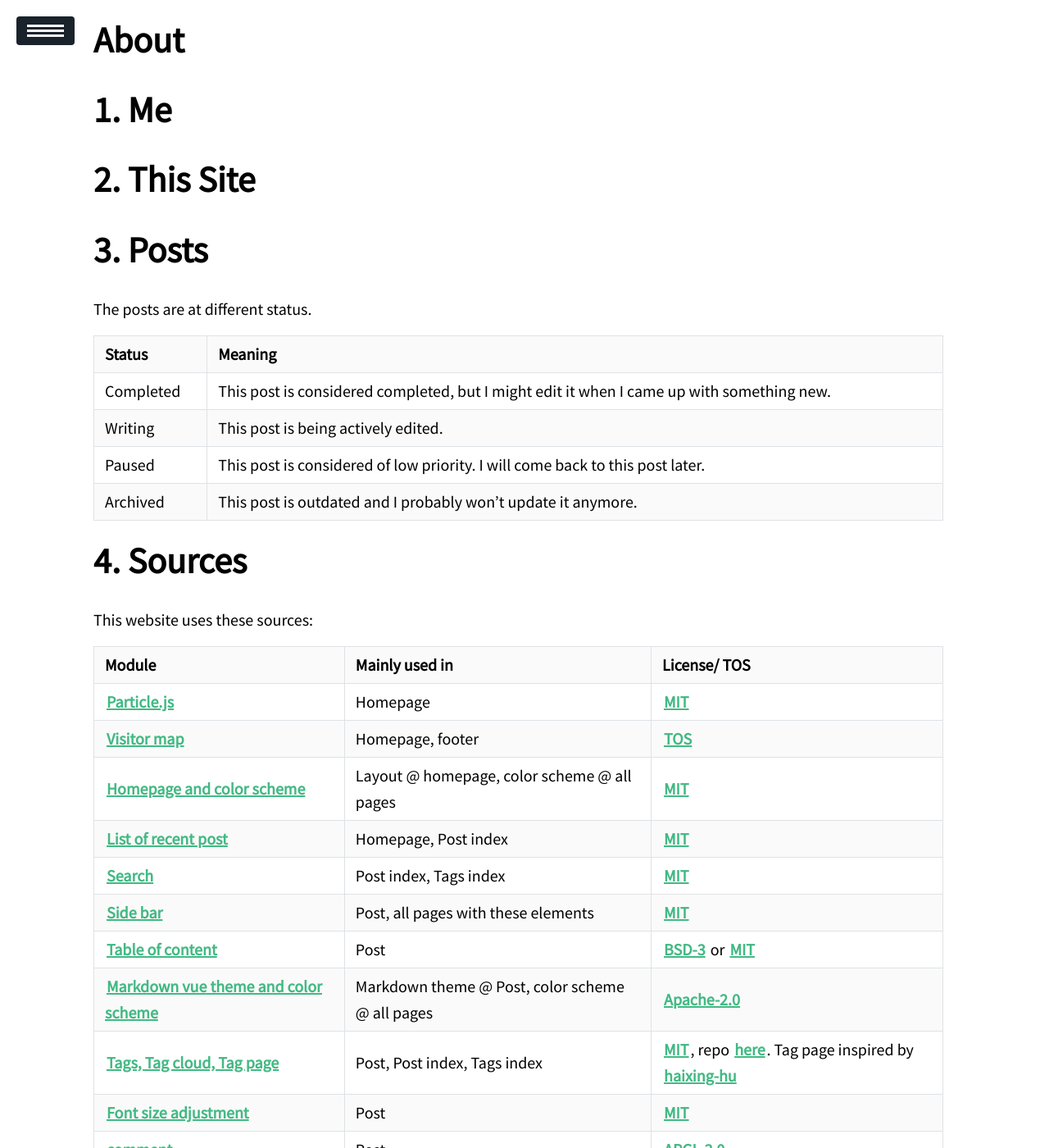
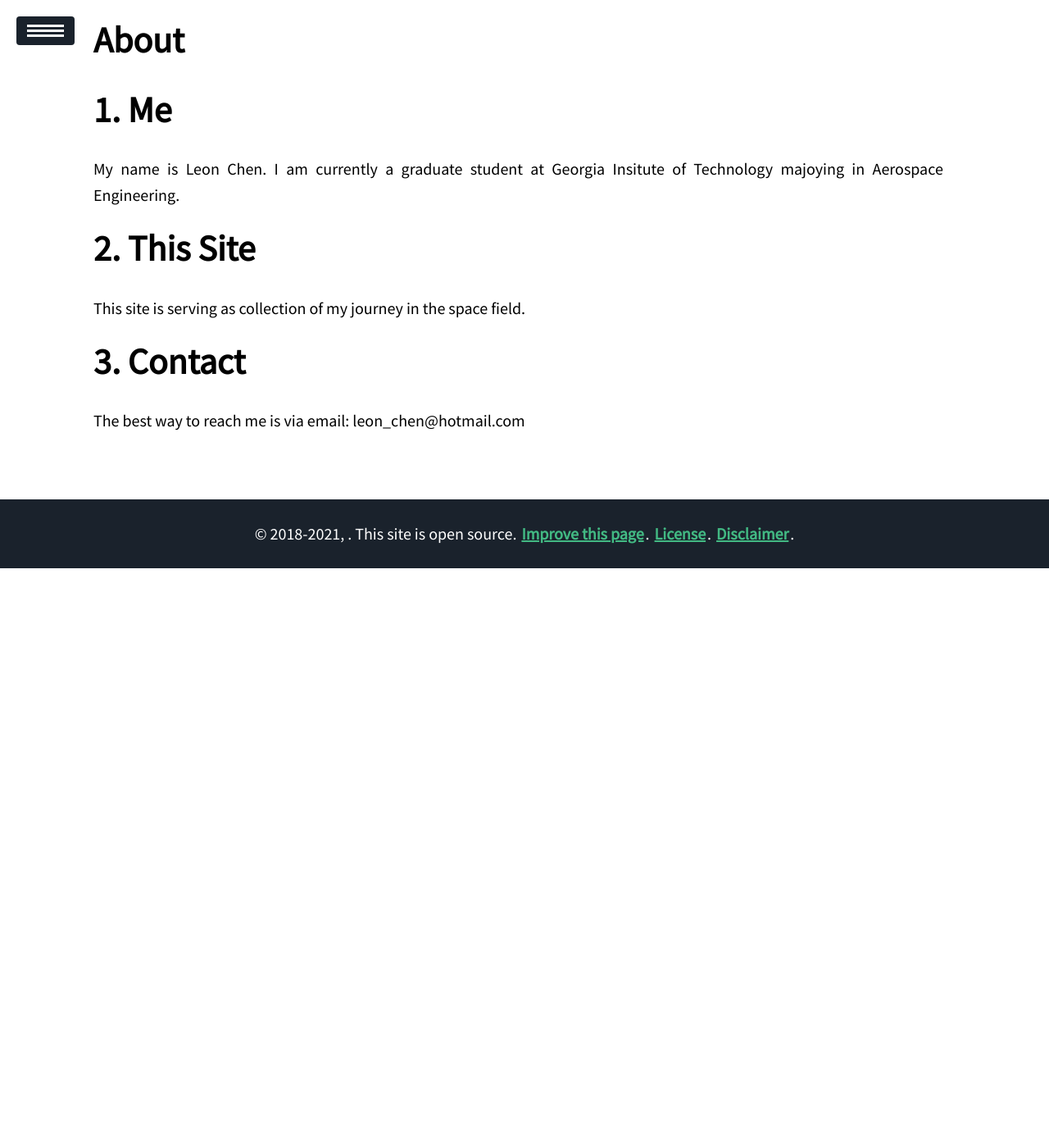
Before and after one commit to leonchen13/leonchen.github.io, a Jekyll site: the page built from about/index.md, in a window 1280 px wide and 1400 px high. Shown: the whole window at 82% size. Built offline with Jekyll 4.4.1, drawn with Linux system fonts in a browser that asks for light colours; nearby versions of some CDN libraries; formulas are drawn with MathJax 3; some of the changed text lies outside the part shown.

Commit message:
update on index page

```diff
--- a/_includes/clustrmap.html
+++ b/_includes/clustrmap.html
@@ -1,5 +1,5 @@
 {% if include.style == "js" %}
-<script type="text/javascript" id="clustrmaps" src="//cdn.clustrmaps.com/map_v2.js?cl=ffffff&w=a&t=n&d=QLml6_mxk_47FjjNdoIafTEEwkd3EnY_RXVMF_l_swA"></script>
+<script type="text/javascript" id="clstr_globe" src="//clustrmaps.com/globe.js?d=QLml6_mxk_47FjjNdoIafTEEwkd3EnY_RXVMF_l_swA"></script>
 {% elsif include.style == "hiddenpng" %}
 <div hidden class="analytics" aria-hidden="true">
 	 <img src="//www.clustrmaps.com/map_v2.png?d={{ site.author.clustrmap }}&cl=ffffff" />
--- a/about/index.md
+++ b/about/index.md
@@ -9,59 +9,11 @@ mathjax: true
 ---
 
 # Me
-
-
+My name is Leon Chen. I am currently a graduate student at Georgia Insitute of Technology majoying in Aerospace Engineering.
 
 # This Site
-
-
-# Posts
-
-The posts are at different status.
-
-| Status    | Meaning                                                      |
-| --------- | ------------------------------------------------------------ |
-| Completed | This post is considered completed, but I might edit it when I came up with something new. |
-| Writing   | This post is being actively edited.                          |
-| Paused    | This post is considered of low priority. I will come back to this post later. |
-| Archived  | This post is outdated and I probably won't update it anymore. |
-
-# Sources
-
-This website uses these sources:
-
-| Module                                                       | Mainly used in                                  | License/ TOS                                                 |
-| ------------------------------------------------------------ | ----------------------------------------------- | ------------------------------------------------------------ |
-| [Particle.js](https://github.com/VincentGarreau/particles.js) | Homepage                                        | [MIT](http://opensource.org/licenses/MIT)                    |
-| [Visitor map](https://clustrmaps.com/)                       | Homepage, footer                                | [TOS](https://clustrmaps.com/legal)                          |
-| [Homepage and color scheme](https://github.com/nrandecker/particle) | Layout @ homepage, color scheme @ all pages     | [MIT](http://opensource.org/licenses/MIT)                    |
-| [List of recent post](https://github.com/mdo/jekyll-snippets/blob/master/posts-list.html) | Homepage, Post index                            | [MIT](http://opensource.org/licenses/MIT)                    |
-| [Search](https://github.com/christian-fei/Simple-Jekyll-Search) | Post index, Tags index                          | [MIT](http://opensource.org/licenses/MIT)                    |
-| [Side bar](https://github.com/poole/lanyon)                  | Post, all pages with these elements             | [MIT](https://github.com/poole/lanyon/blob/master/LICENSE.md) |
-| [Table of content](https://github.com/allejo/jekyll-toc)     | Post                                            | [BSD-3](https://opensource.org/licenses/BSD-3-Clause) or [MIT](http://opensource.org/licenses/MIT) |
-| [Markdown vue theme and color scheme](https://github.com/blinkfox/typora-vue-theme) | Markdown theme @ Post, color scheme @ all pages | [Apache-2.0](http://www.apache.org/licenses/LICENSE-2.0)     |
-| [Tags, Tag cloud, Tag page](https://hyunyoung2.github.io/2016/12/17/Tag_Cloud/) | Post, Post index, Tags index                    | [MIT](http://opensource.org/licenses/MIT), repo [here](https://github.com/hyunyoung2/hyunyoung2.github.io). Tag page inspired by [haixing-hu](https://haixing-hu.github.io/tags.html) |
-| [Font size adjustment](https://codepen.io/robgolbeck/pen/yePRwa) | Post                                            | [MIT](http://opensource.org/licenses/MIT)                    |
-| [comment](https://commentit.io)                              | Post                                            | [APGL-3.0](https://www.gnu.org/licenses/agpl-3.0.html)       |
-| [404 T-rex game](https://github.com/wayou/t-rex-runner)      | 404 page                                        | from [Chromium source code](https://cs.chromium.org/chromium/src/components/neterror/resources/offline.js?q=t-rex+package), [license](https://chromium.googlesource.com/chromium/src.git/+/master/LICENSE) |
-| [Encryption](https://github.com/robinmoisson/staticrypt)     | Secret Pages                                    | [MIT](http://opensource.org/licenses/MIT)                    |
-
-Additional licensing information can be found YOUR WEBSITE LINK.
-
-# The Name
-
-I named this website "A Finger Pointing to the Moon", as in the Buddhism story:
-
-> **佛告阿难。汝等尚以缘心听法。此法亦缘。非得法性。**
->
-> **若复观指以为月体。此人岂唯亡失月轮。亦亡其指。何以故。以所标指为明月故。**
->
-> **岂唯亡指。亦复不识明之与暗。何以故。即以指体。为月明性。明暗二性。无所了故。**
-
-Which has been beautifully put by Bruce Lee:
-
->It's like a finger pointing away to the moon. Don't concentrate on the finger or you will all that heavenly glory.
+This site is serving as collection of my journey in the space field.
 
 # Contact
 
-The best way to reach me is via email: $namer$ @ $web.com$
+The best way to reach me is via email: leon_chen@hotmail.com
```
